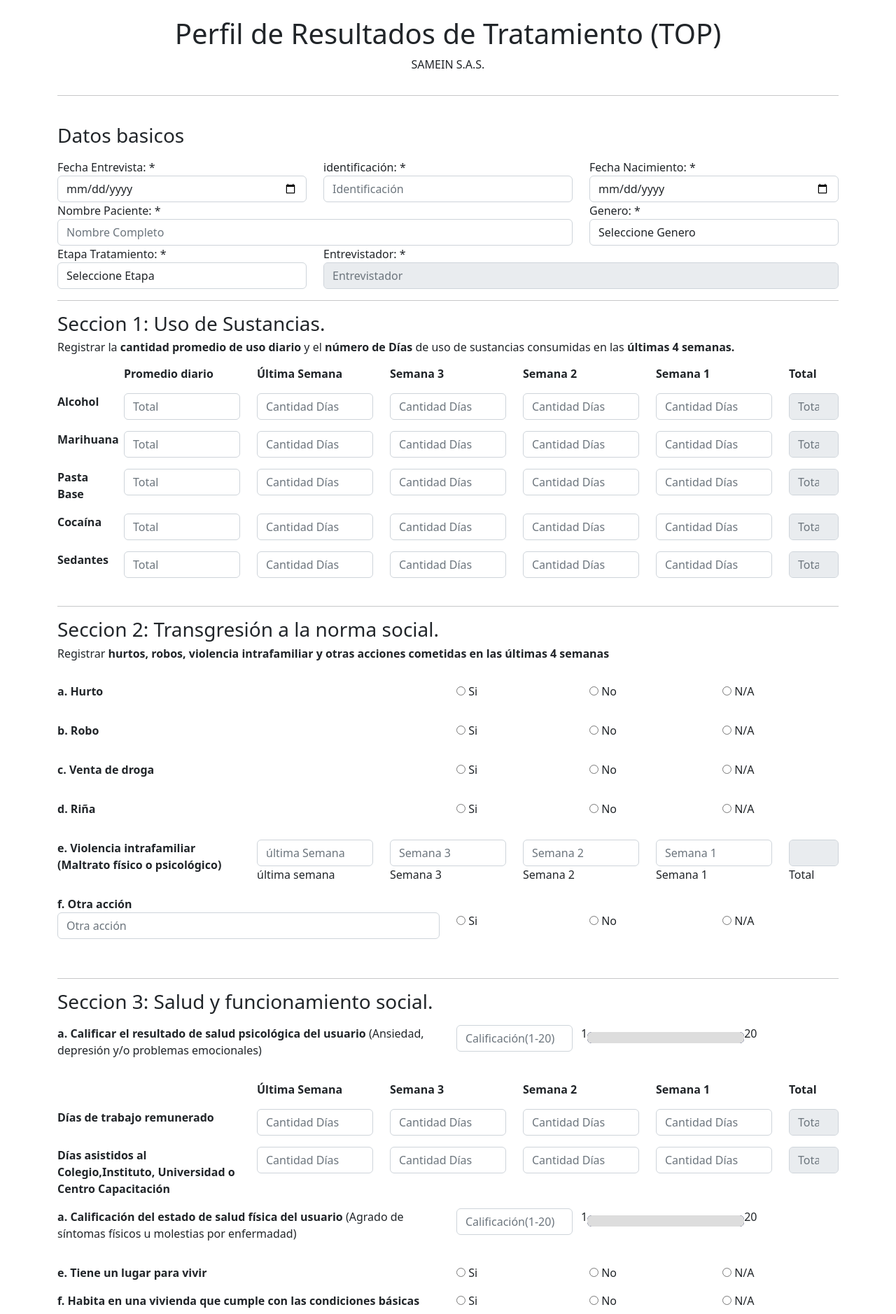
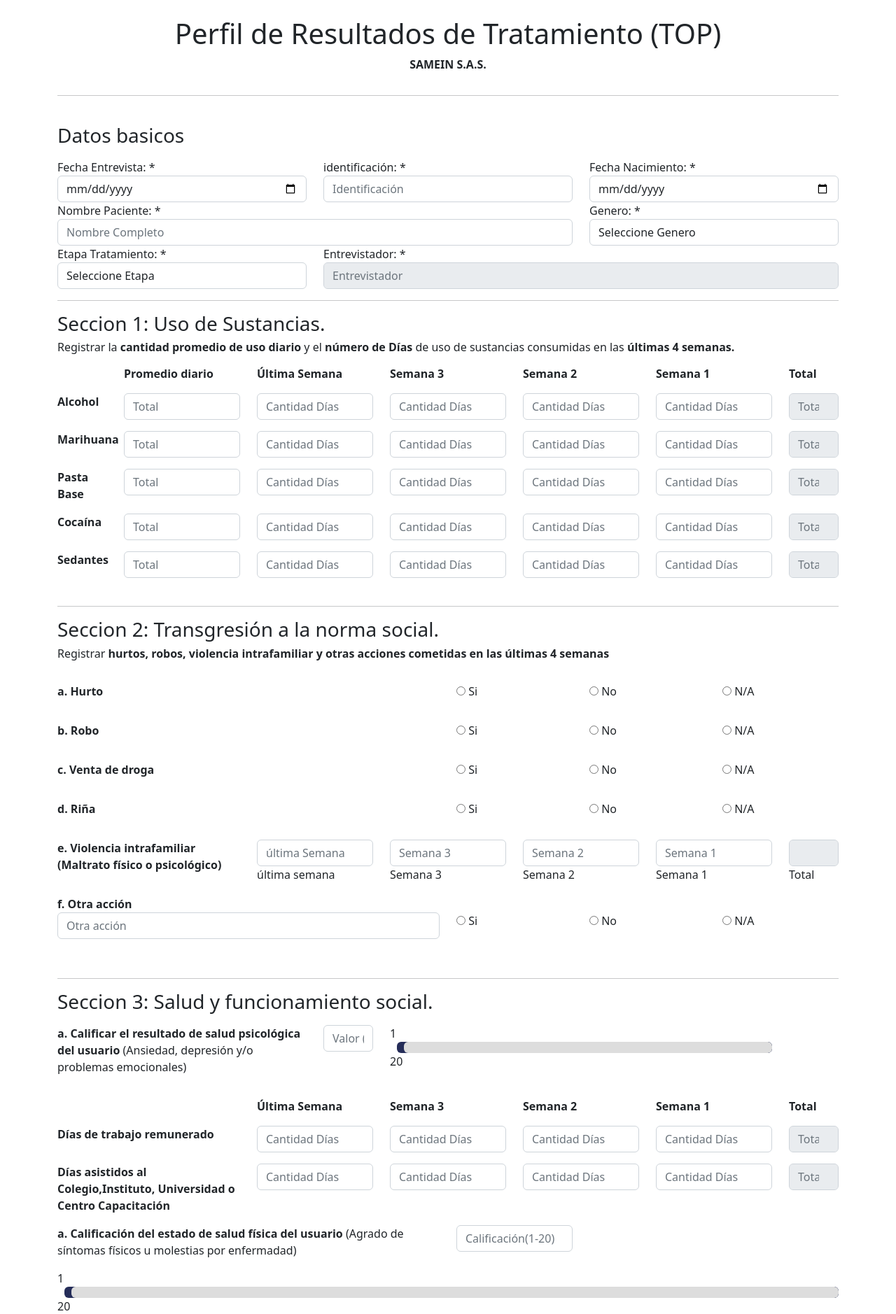
Before and after one commit to julianpk19961/SameBit, a PHP site: page /samebit/pages/asisttop.php in a window 1280 px wide. Shown: the part 73-1951 px from the top of the page at 70% size. Run offline with PHP 8.4, Linux system fonts and the light colour scheme; some libraries are stand-ins or nearby versions.

Commit message:
ajuste de barras de progreso

```diff
--- a/Js/asisttop.Js
+++ b/Js/asisttop.Js
@@ -94,6 +94,13 @@ var d = new Date();
         if (progressPercent > limit){
             progressPercent = limit;
             $('#psychologicalstate').val(limit);
+        }else if (progressPercent == 0){
+            $('#progress-barpsy').show();
+            $('#progress-wrappsy').show();
+            return false;
+        }else{
+            $('#progress-barpsy').show();
+            $('#progress-wrappsy').show();
         }
         var getPercent = ( progressPercent / limit);
         var getProgressWrapWidth = $('#progress-wrappsy').width();
--- a/pages/asisttop.php
+++ b/pages/asisttop.php
@@ -17,7 +17,7 @@ include './generales/header.php';
     <section class="row">
       <div class="col-md-12">
         <h1 class="text-center">Perfil de Resultados de Tratamiento (TOP)</h1>
-        <p class="text-center">SAMEIN S.A.S.</p>
+        <p class="text-center"><strong>SAMEIN S.A.S.</strong></p>
       </div>
     </section>
     <hr><br/>
@@ -413,16 +413,19 @@ include './generales/header.php';
     </section>
     <!--  Item 1  -->
     <section class="row">
-      <div class="col-md-6">
+      <div class="col-md-4">
         <p><strong>a. Calificar el resultado de salud psicológica del usuario</strong>
         (Ansiedad, depresión y/o problemas emocionales)</p>
       </div>
-      <div class="col-md-2">
-        <input class="form-control" type="text" id="psychologicalstate" placeholder="Calificación(1-20)" size="10px" title="calificación de 1 a 20 dónde 1 es muy malo y 20 excelente" >
+      <div class="col-md-1">
+        <input class="form-control" type="text" id="psychologicalstate" placeholder="Valor (1-20)" size="10px" title="calificación de 1 a 20 dónde 1 es muy malo y 20 excelente" >
       </div>
-       1<div id="progress-wrappsy" class="progress-wrap progress col-md-2" data-progress-percent="50"  >
-        <div id="progress-barpsy" class="progress-bar progress"></div>
-      </div>20
+      <div class="col-md-6">
+        <label>1</label>
+        <div id="progress-wrappsy" class="progress-wrap progress" data-progress-percent="10"  >
+          <div id="progress-barpsy" class="progress-bar progress"></div>
+        </div>20
+      </div>
     </section>
     <p></p>
     <!-- encabezado de inputs -->
@@ -500,10 +503,12 @@ include './generales/header.php';
       </div>
       <div class="col-md-2">
         <input class="form-control" type="text" id="physicalstate" size="10px" placeholder="Calificación(1-20)" title="calificación de 1 a 20 dónde 1 es muy malo y 20 excelente" >
-      </div>
-      1<div  id="progress-wrapphy" class="progress-wrap progress col-md-2" data-progress-percent="50"  >
+        </div>
+      <div class="md-6">
+        1<div  id="progress-wrapphy" class="progress-wrap progress col-md-2" data-progress-percent="50"  >
         <div id="progress-barphy" class="progress-bar progress"></div>
       </div>20
+      </div>
     </section>
     <p></p>
     <section class="row">
@@ -559,9 +564,11 @@ include './generales/header.php';
       <div class="col-md-2">
         <input class="form-control" type="text" id="housestate" size="10px" placeholder="Calificación(1-20)" title="calificación de 1 a 20 dónde 1 es muy malo y 20 excelente" >
       </div>
+      <div class="md-6">
       1<div  id="progress-wrahou" class="progress-wrap progress col-md-2" data-progress-percent="50"  >
         <div id="progress-barhou" class="progress-bar progress"></div>
       </div>20
+      </div>
     </section>
 
 
@@ -597,21 +604,33 @@ include './generales/header.php';
   <script src="../Js/asisttop.Js"></script>
   <style>
     .progress {
-      width: 224px;
-      margin: 0 auto;
+      width: 1200px;
+      max-width: 100%;
+      margin: 0px 10px;
       padding: 0;
+      display: grid;
+      grid-template-columns: auto auto auto;
     }
     .progress-wrap {
+        width: 1200px;
+        max-width: calc(100% - 10px);
         background: #252D59;
-        margin: 10px 0;
+
         overflow: hidden;
         position: relative;
+        display: grid;
+        grid-template-columns: auto auto auto;
     }
 
     .progress-bar {
+        width: 1200px;
+        max-width: calc(100% - 10px);
         background: #ddd;
+        /* margin: 0px 10px; */
         position: absolute;
         top: 0;
+        display: grid;
+        grid-template-columns: auto auto auto;
         }
   </style>
 
```
